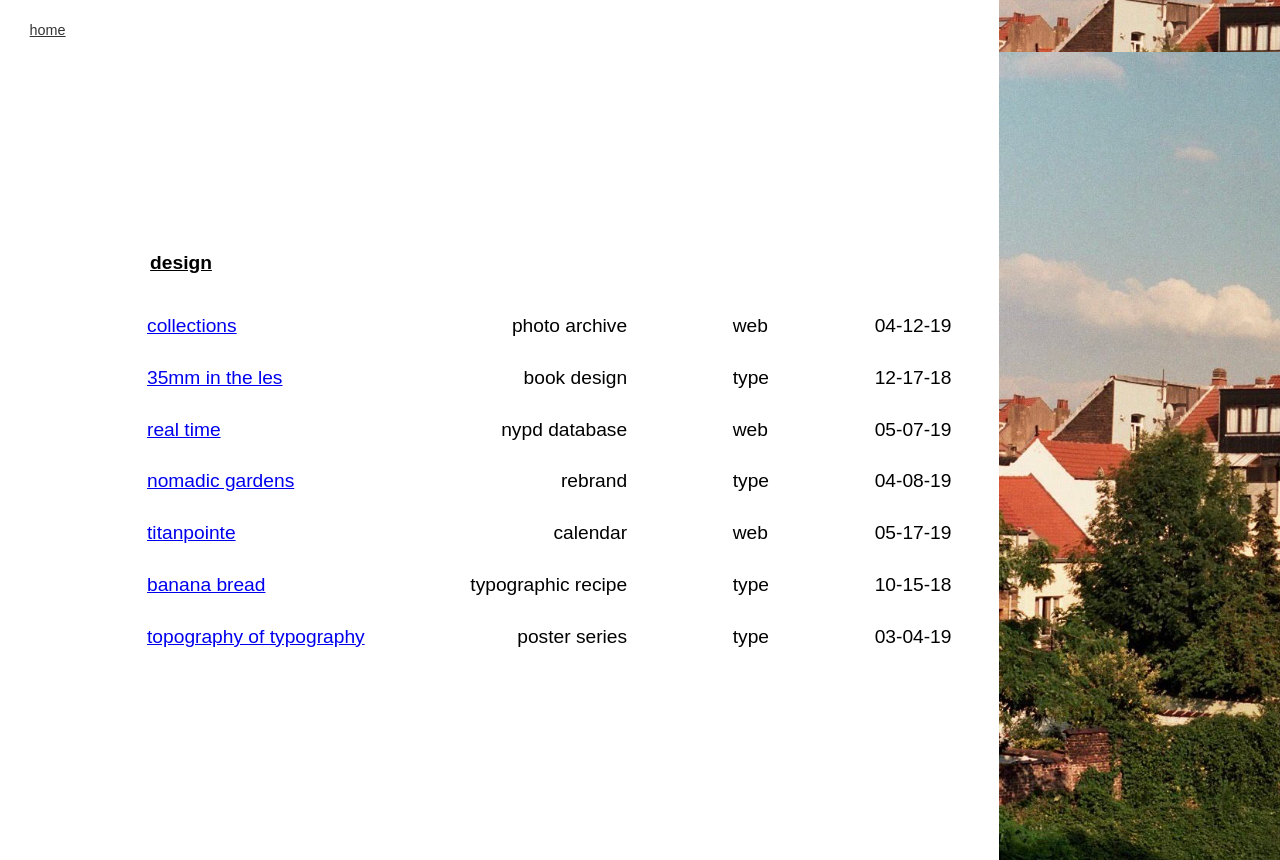
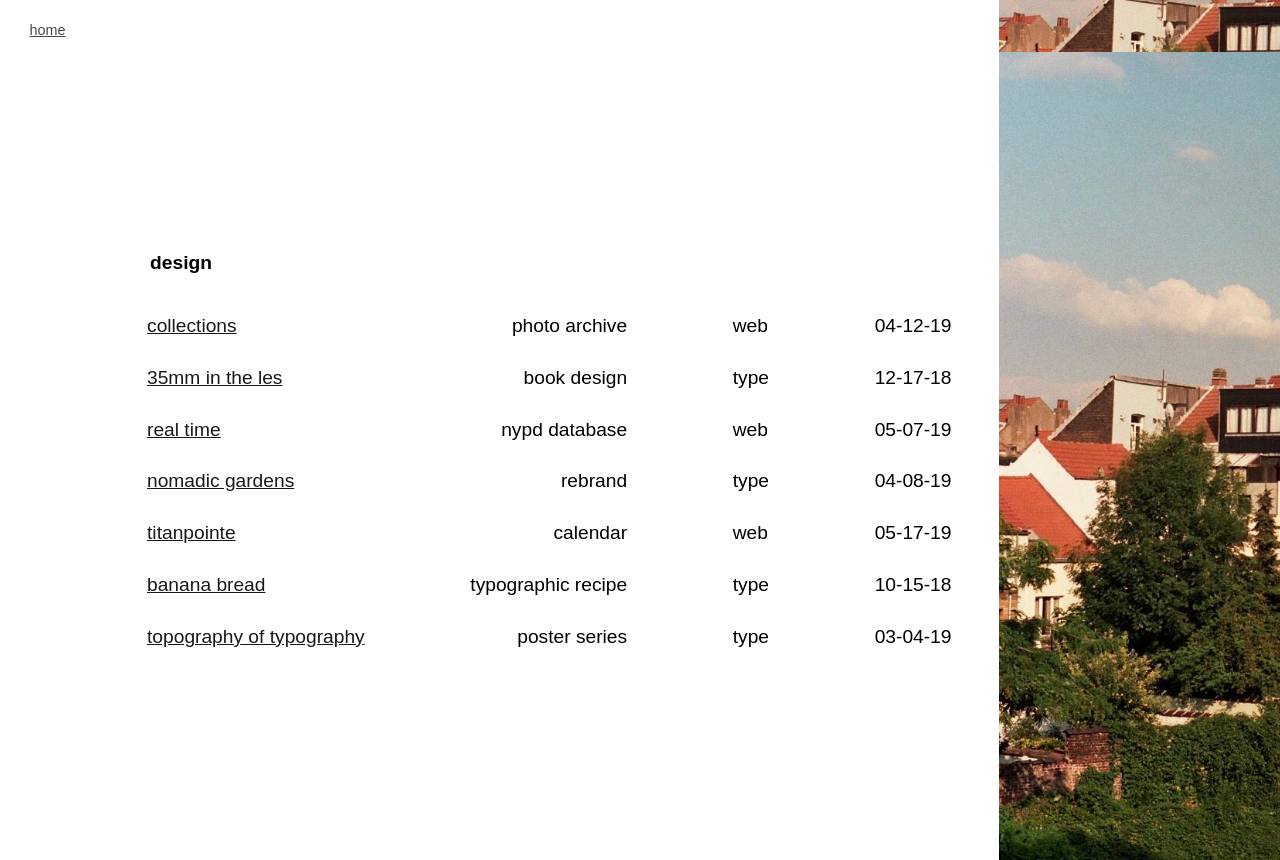
Before and after one commit to lfalisse/card, a plain HTML site: page web/web.html in a window 1280 px wide. Shown: the top 860 px of the page. Drawn offline with nearby package versions, Linux system fonts and the light colour scheme; a web font is replaced by a local one.

Commit message:
web update

```diff
--- a/web/web.html
+++ b/web/web.html
@@ -59,7 +59,7 @@ p{
 	position: absolute;
     margin-left: 11.1%;
     margin-top: -3%;
-    text-decoration: underline;
+    /*text-decoration: underline;*/
     font-weight: 600;
 }
 #desc{
@@ -76,6 +76,10 @@ p{
     position: absolute;
     margin-top: -21%;
     opacity: 0.8;
+}
+a{
+	color:black;
+	opacity: 0.9;
 }
 </style>
 </head>
```
